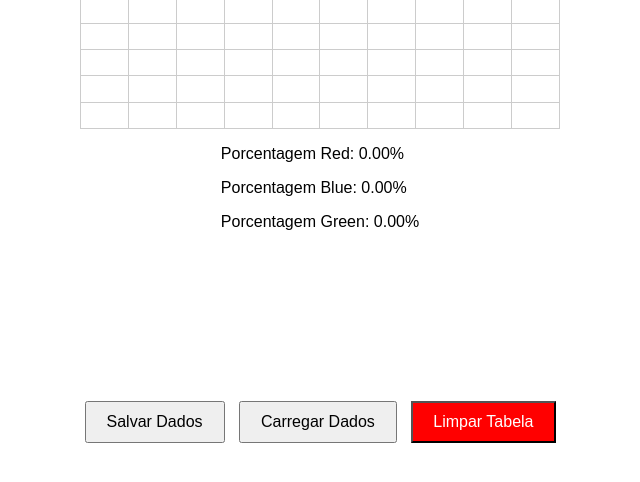
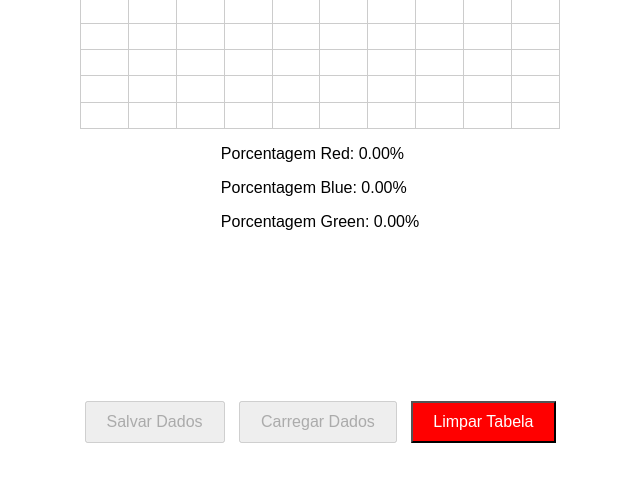
Before and after one commit to lstavares/roletinha, an Electron app: page index.html in a window 800 px wide. Shown: the part 220-702 px from the top of the page, without its empty margins (80-720 px from the left). Drawn offline with nearby package versions, Linux system fonts and the light colour scheme.

Commit message:
Desabilitando botões Salvar e Carregar

```diff
--- a/index.html
+++ b/index.html
@@ -82,8 +82,8 @@
         <canvas id="percentageChart"></canvas>
     </div>
     <div>
-        <button onclick="saveData()">Salvar Dados</button>
-        <button onclick="loadData()">Carregar Dados</button>
+        <button onclick="saveData()" disabled>Salvar Dados</button>
+        <button onclick="loadData()" disabled>Carregar Dados</button>
         <button onclick="clearTable()">Limpar Tabela</button>
     </div>
     <script src="script.js"></script>
```
